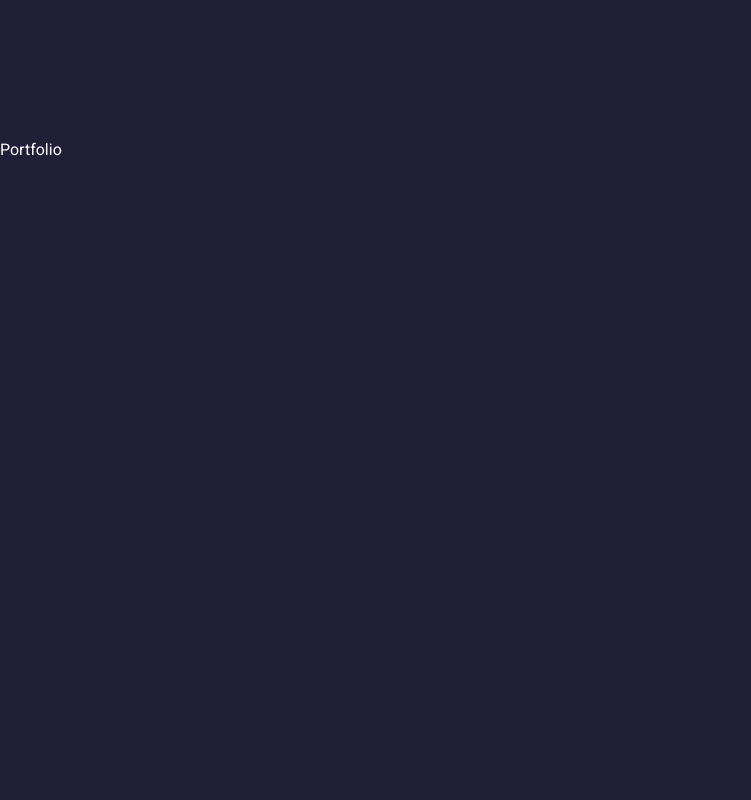
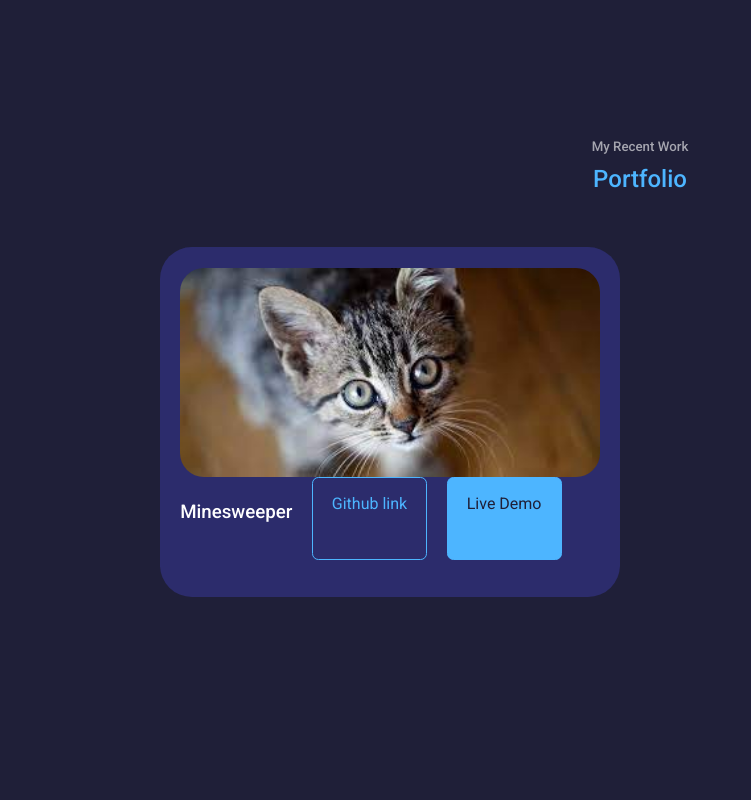
Before and after one commit to Brandex9/portfolio-website, a React (Create React App) app: page / in a window 1280 px wide. Shown: the part 1720-2520 px from the top of the page, without its empty margins (0-751 px from the left). Built offline with nearby package versions, Linux system fonts and the light colour scheme.

Commit message:
styling portfolio

```diff
--- a/src/components/experience/Experience.jsx
+++ b/src/components/experience/Experience.jsx
@@ -2,7 +2,14 @@
 import "./experience.css";
 
 const Experience = () => {
-  return <section id="experience">Experience</section>;
+  return (
+    <section id="experience">
+      <h5>What Skills I use</h5>
+      <h2>My Experience</h2>
+
+      <div></div>
+    </section>
+  );
 };
 
 export default Experience;
--- a/src/components/portfolio/Portfolio.jsx
+++ b/src/components/portfolio/Portfolio.jsx
@@ -1,8 +1,39 @@
 import React from "react";
 import "./portfolio.css";
+import IMG1 from "../../assets/me-about.jpg";
 
 function Portfolio() {
-  return <section id="portfolio">Portfolio</section>;
+  return (
+    <section id="portfolio">
+      <h5>My Recent Work</h5>
+      <h2>Portfolio</h2>
+
+      <div className="container portfolio__container">
+        <article className="portfolio__item">
+          <div className="portfolio__item-image">
+            <img src={IMG1} alt="minesweeper" />
+          </div>
+          <div className="portfolio__item-cta">
+            <h3>Minesweeper</h3>
+            <a
+              href="https://github.com/Culossus/Minesweeper"
+              className="btn"
+              target="_blank"
+            >
+              Github link
+            </a>
+            <a
+              href="https://culossus.github.io/Minesweeper/"
+              className="btn btn-primary"
+              target="_blank"
+            >
+              Live Demo
+            </a>
+          </div>
+        </article>
+      </div>
+    </section>
+  );
 }
 
 export default Portfolio;
--- a/src/components/portfolio/portfolio.css
+++ b/src/components/portfolio/portfolio.css
@@ -0,0 +1,49 @@
+.portfolio__container {
+  display: grid;
+  grid-template-columns: repeat(2, 1fr);
+  gap: 2.5rem;
+}
+
+.portfolio__item {
+  background: var(--color-bg-variant);
+  padding: 1.2rem;
+  border-radius: 2rem;
+  border: 1px solid transparent;
+  transition: var(--transition);
+}
+
+.portfolio__item:hover {
+  border-color: var(--color-primary-variant);
+  background: transparent;
+}
+
+.portfolio__item-image {
+  border-radius: 1.5rem;
+  overflow: hidden;
+}
+
+.portfolio__item h3 {
+  margin: 1.2rem 0 2rem;
+}
+
+.portfolio__item-cta {
+  display: flex;
+  gap: 1.2rem;
+  margin-bottom: 1rem;
+}
+
+/* ============ Media Devices (Medium devices) ============= */
+@media screen and (max-width: 1024px) {
+  .portfolio__container {
+    grid-template-columns: 1fr 1fr;
+    gap: 1.2rem;
+  }
+}
+
+/* ============ Media Devices (Small devices) ============= */
+@media screen and (max-width: 600px) {
+  .portfolio__container {
+    grid-template-columns: 1fr;
+    gap: 1rem;
+  }
+}
```
